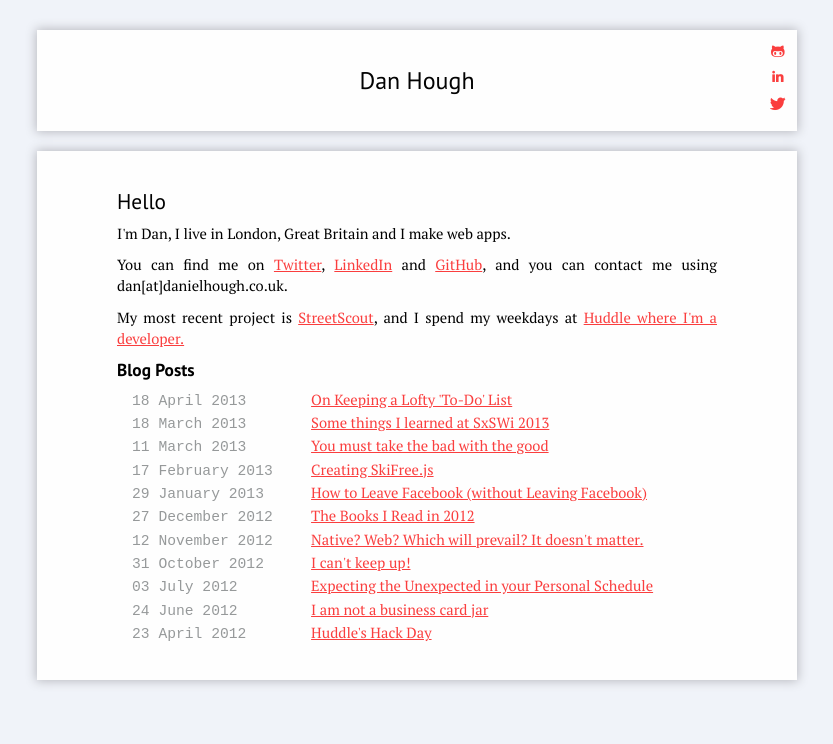
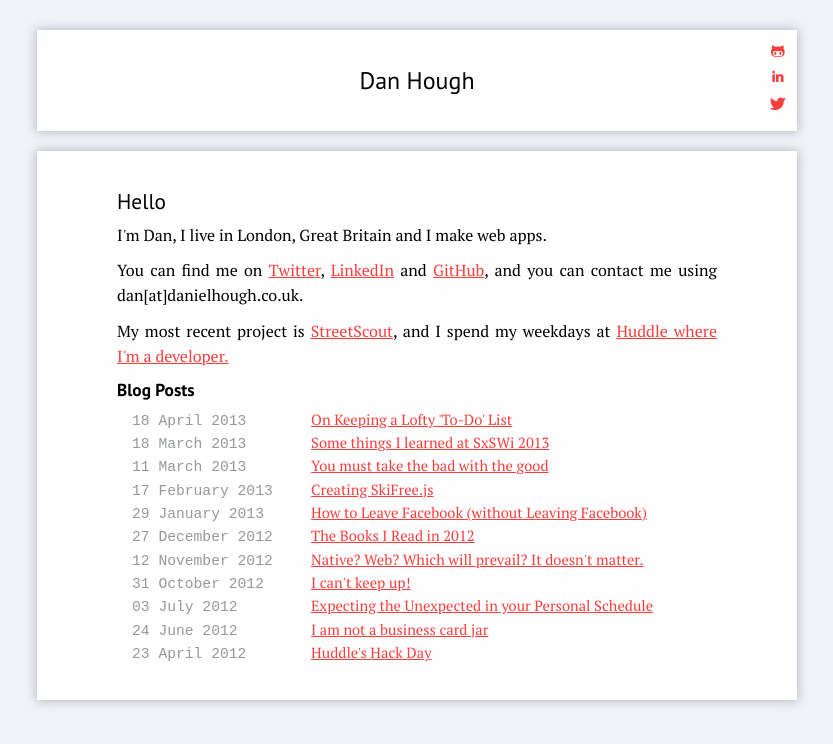
Before and after one commit to basicallydan/danhough.com, a Jekyll site: the page built from index.html, in a window 1280 px wide. Shown: the top 744 px of the page, without its empty margins (223-1056 px from the left). Built offline with Jekyll 4.4.1, drawn with Linux system fonts in a browser that asks for light colours.

Commit message:
Increased para size slightly

```diff
--- a/css/main.css
+++ b/css/main.css
@@ -145,8 +145,10 @@
 }
 
 p {
-  text-align:justify;
-  margin:10px 0px;
+  font-size: 12pt;
+  text-align: justify;
+  margin: 10px 0px;
+  line-height: 19pt;
 }
 
 p.meta {
```
